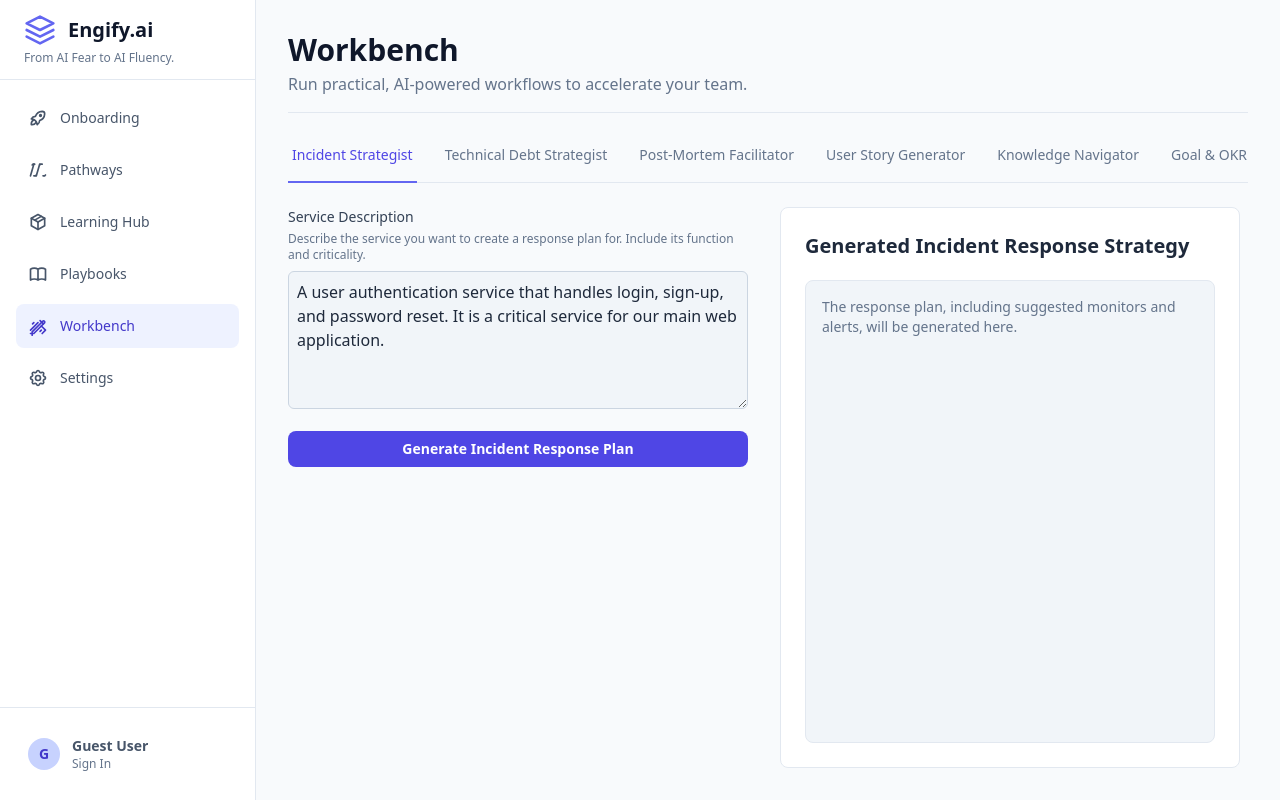
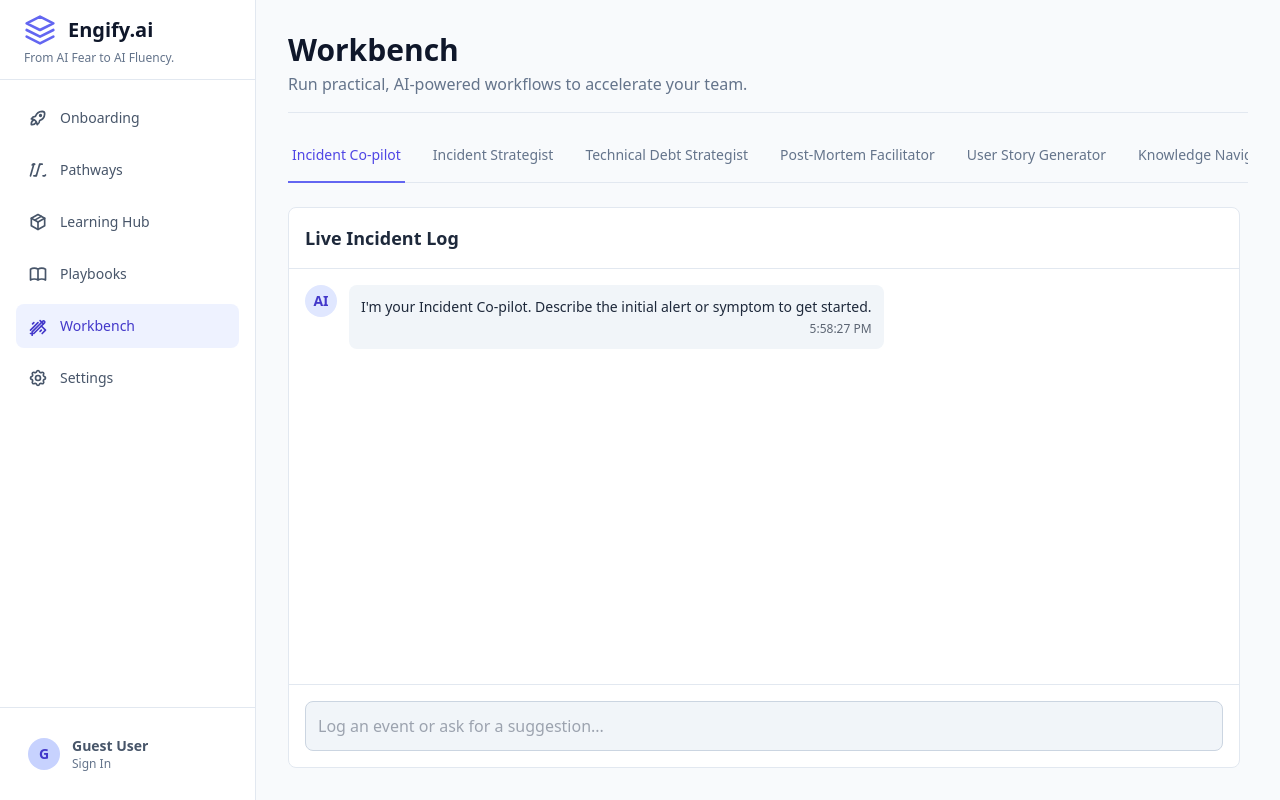
Before and after one commit to donlaur/Engify-AI-App, a React (Vite) app: page / in a window 1280 px wide. Both pictures are taken after a click on the button "Workbench". Built offline with nearby package versions, Linux system fonts and the light colour scheme.

Commit message:
feat(workbench): Add incident co-pilot tab
Introduces a new "Incident Co-pilot" tab to the Engify Workbench. This provides a dedicated interface for AI-assisted incident response. The default active tab is also updated to this new feature.

```diff
--- a/components/EngifyWorkbench.tsx
+++ b/components/EngifyWorkbench.tsx
@@ -3,11 +3,11 @@ import { KICKOFF_PLAN_PROMPT_TEMPLATE } from '../services/agentService';
 
 
 type Model = 'gemini-2.5-flash' | 'gemini-2.5-pro';
-type ActiveTab = 'incident-strategist' | 'tech-debt-strategist' | 'post-mortem-facilitator' | 'user-story-generator' | 'knowledge-navigator' | 'okr-architect' | 'project-kickoff' | 'prompt-lab';
+type ActiveTab = 'incident-copilot' | 'incident-strategist' | 'tech-debt-strategist' | 'post-mortem-facilitator' | 'user-story-generator' | 'knowledge-navigator' | 'okr-architect' | 'project-kickoff' | 'prompt-lab';
 
 
 const EngifyWorkbench: React.FC<{ initialPrompt?: string }> = ({ initialPrompt }) => {
-    const [activeTab, setActiveTab] = useState<ActiveTab>('incident-strategist');
+    const [activeTab, setActiveTab] = useState<ActiveTab>('incident-copilot');
 
     useEffect(() => {
         if (initialPrompt) {
@@ -26,6 +26,7 @@ const EngifyWorkbench: React.FC<{ initialPrompt?: string }> = ({ initialPrompt }
 
             <div className="mt-4 border-b border-slate-200 dark:border-slate-700">
                 <nav className="-mb-px flex space-x-6 overflow-x-auto" aria-label="Tabs">
+                    <TabButton name="Incident Co-pilot" isActive={activeTab === 'incident-copilot'} onClick={() => setActiveTab('incident-copilot')} />
                     <TabButton name="Incident Strategist" isActive={activeTab === 'incident-strategist'} onClick={() => setActiveTab('incident-strategist')} />
                     <TabButton name="Technical Debt Strategist" isActive={activeTab === 'tech-debt-strategist'} onClick={() => setActiveTab('tech-debt-strategist')} />
                     <TabButton name="Post-Mortem Facilitator" isActive={activeTab === 'post-mortem-facilitator'} onClick={() => setActiveTab('post-mortem-facilitator')} />
@@ -38,6 +39,7 @@ const EngifyWorkbench: React.FC<{ initialPrompt?: string }> = ({ initialPrompt }
             </div>
 
             <div className="mt-6 flex-1 overflow-y-auto pr-2 min-h-0">
+                {activeTab === 'incident-copilot' && <IncidentCopilot />}
                 {activeTab === 'incident-strategist' && <IncidentResponseStrategist />}
                 {activeTab === 'tech-debt-strategist' && <TechnicalDebtStrategist />}
                 {activeTab === 'post-mortem-facilitator' && <PostmortemFacilitator />}
@@ -63,6 +65,119 @@ const TabButton: React.FC<{name: string, isActive: boolean, onClick: () => void}
         {name}
     </button>
 );
+
+interface IncidentLogEntry {
+    author: 'user' | 'ai';
+    text: string;
+    timestamp: string;
+}
+
+const IncidentCopilot: React.FC = () => {
+    const [log, setLog] = useState<IncidentLogEntry[]>([
+        { author: 'ai', text: "I'm your Incident Co-pilot. Describe the initial alert or symptom to get started.", timestamp: new Date().toLocaleTimeString() }
+    ]);
+    const [userInput, setUserInput] = useState('');
+    const [isLoading, setIsLoading] = useState(false);
+
+    const handleSubmit = async (e: React.FormEvent) => {
+        e.preventDefault();
+        if (!userInput.trim()) return;
+
+        const userEntry: IncidentLogEntry = {
+            author: 'user',
+            text: userInput,
+            timestamp: new Date().toLocaleTimeString()
+        };
+        const updatedLog = [...log, userEntry];
+        setLog(updatedLog);
+        setUserInput('');
+        setIsLoading(true);
+
+        try {
+            const apiKey = localStorage.getItem('gemini_api_key');
+            if (!apiKey) {
+                throw new Error("API key not found. Please set it in the Settings page.");
+            }
+
+            const response = await fetch('/api/incident-copilot', {
+                method: 'POST',
+                headers: {
+                    'Content-Type': 'application/json',
+                    'Authorization': `Bearer ${apiKey}`
+                },
+                body: JSON.stringify({ incident_log: updatedLog })
+            });
+
+            if (!response.ok) {
+                throw new Error('Failed to get a response from the AI co-pilot.');
+            }
+            const data = await response.json();
+
+            const aiEntry: IncidentLogEntry = {
+                author: 'ai',
+                text: data.result,
+                timestamp: new Date().toLocaleTimeString()
+            };
+            setLog(prevLog => [...prevLog, aiEntry]);
+
+        } catch (err: any) {
+            console.error(err);
+            const errorEntry: IncidentLogEntry = {
+                author: 'ai',
+                text: `Error: ${err.message}`,
+                timestamp: new Date().toLocaleTimeString()
+            };
+            setLog(prevLog => [...prevLog, errorEntry]);
+        } finally {
+            setIsLoading(false);
+        }
+    };
+
+    return (
+        <div className="flex flex-col h-full bg-white dark:bg-slate-800/50 rounded-lg border border-slate-200 dark:border-slate-700">
+            <div className="p-4 border-b border-slate-200 dark:border-slate-700">
+                <h2 className="font-semibold text-lg">Live Incident Log</h2>
+            </div>
+            <div className="flex-1 p-4 overflow-y-auto space-y-4">
+                {log.map((entry, index) => (
+                    <div key={index} className={`flex items-start gap-3 ${entry.author === 'user' ? 'justify-end' : ''}`}>
+                        {entry.author === 'ai' && <div className="w-8 h-8 rounded-full bg-indigo-100 dark:bg-indigo-900 flex items-center justify-center font-bold text-indigo-700 dark:text-indigo-300 text-sm">AI</div>}
+                        <div className={`p-3 rounded-lg max-w-xl ${entry.author === 'ai' ? 'bg-slate-100 dark:bg-slate-700/50' : 'bg-indigo-500 text-white'}`}>
+                            <p className="text-sm">{entry.text}</p>
+                            <p className="text-xs opacity-70 mt-1 text-right">{entry.timestamp}</p>
+                        </div>
+                         {entry.author === 'user' && <div className="w-8 h-8 rounded-full bg-slate-200 dark:bg-slate-600 flex items-center justify-center font-bold text-slate-700 dark:text-slate-300 text-sm">You</div>}
+                    </div>
+                ))}
+                 {isLoading && (
+                    <div className="flex items-start gap-3">
+                        <div className="w-8 h-8 rounded-full bg-indigo-100 dark:bg-indigo-900 flex items-center justify-center font-bold text-indigo-700 dark:text-indigo-300 text-sm">AI</div>
+                        <div className="p-3 rounded-lg bg-slate-100 dark:bg-slate-700/50">
+                            <div className="flex items-center space-x-1">
+                                <span className="h-2 w-2 bg-indigo-500 rounded-full animate-bounce [animation-delay:-0.3s]"></span>
+                                <span className="h-2 w-2 bg-indigo-500 rounded-full animate-bounce [animation-delay:-0.15s]"></span>
+                                <span className="h-2 w-2 bg-indigo-500 rounded-full animate-bounce"></span>
+                            </div>
+                        </div>
+                    </div>
+                 )}
+            </div>
+            <div className="p-4 border-t border-slate-200 dark:border-slate-700">
+                <form onSubmit={handleSubmit}>
+                    <input
+                        type="text"
+                        value={userInput}
+                        onChange={(e) => setUserInput(e.target.value)}
+                        placeholder="Log an event or ask for a suggestion..."
+                        className="w-full p-3 rounded-lg bg-slate-100 dark:bg-slate-700/50 border border-slate-300 dark:border-slate-600 focus:ring-2 focus:ring-indigo-500 outline-none transition"
+                        disabled={isLoading}
+                    />
+                </form>
+            </div>
+        </div>
+    );
+};
+
 
 const IncidentResponseStrategist: React.FC = () => {
     const [serviceDescription, setServiceDescription] = useState('A user authentication service that handles login, sign-up, and password reset. It is a critical service for our main web application.');
```
